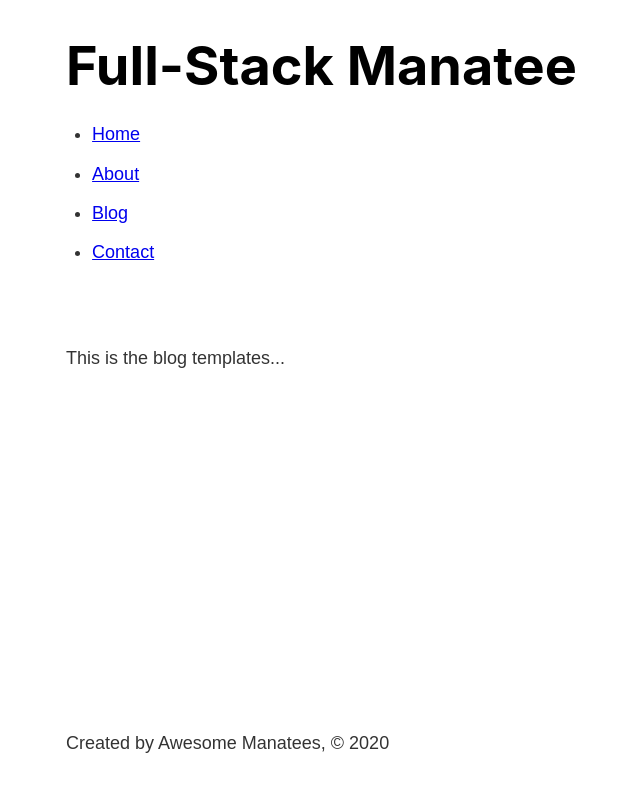
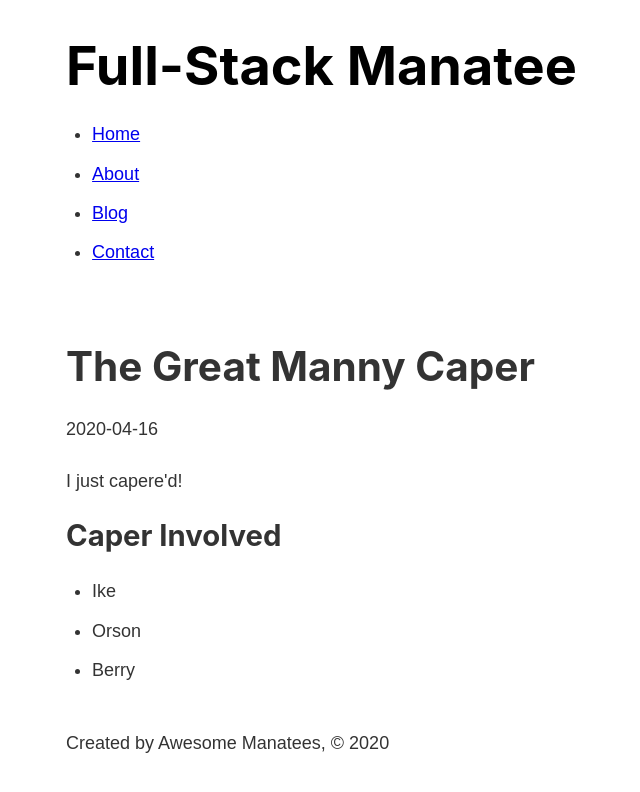
Before and after one commit to ryan258/gatsby-bootcamp, a Gatsby site: page /blog/gatsby in a window 1280 px wide. Shown: the whole page, without its empty margins (217-857 px from the left). Built offline with nearby package versions, Linux system fonts and the light colour scheme; Gatsby itself is replaced by a stand-in of ours.

Commit message:
Render post data in blog template.

```diff
--- a/src/templates/blog.js
+++ b/src/templates/blog.js
@@ -1,9 +1,30 @@
 import React from "react"
+import { graphql } from "gatsby"
 
 import Layout from "../components/layout"
 
-const Blog = () => {
-  return <Layout>This is the blog templates...</Layout>
+export const query = graphql`
+  query($slug: String!) {
+    markdownRemark(fields: { slug: { eq: $slug } }) {
+      frontmatter {
+        title
+        date
+      }
+      html
+    }
+  }
+`
+
+const Blog = props => {
+  return (
+    <Layout>
+      <h1>{props.data.markdownRemark.frontmatter.title}</h1>
+      <p>{props.data.markdownRemark.frontmatter.date}</p>
+      <div
+        dangerouslySetInnerHTML={{ __html: props.data.markdownRemark.html }}
+      ></div>
+    </Layout>
+  )
 }
 
 export default Blog
```
